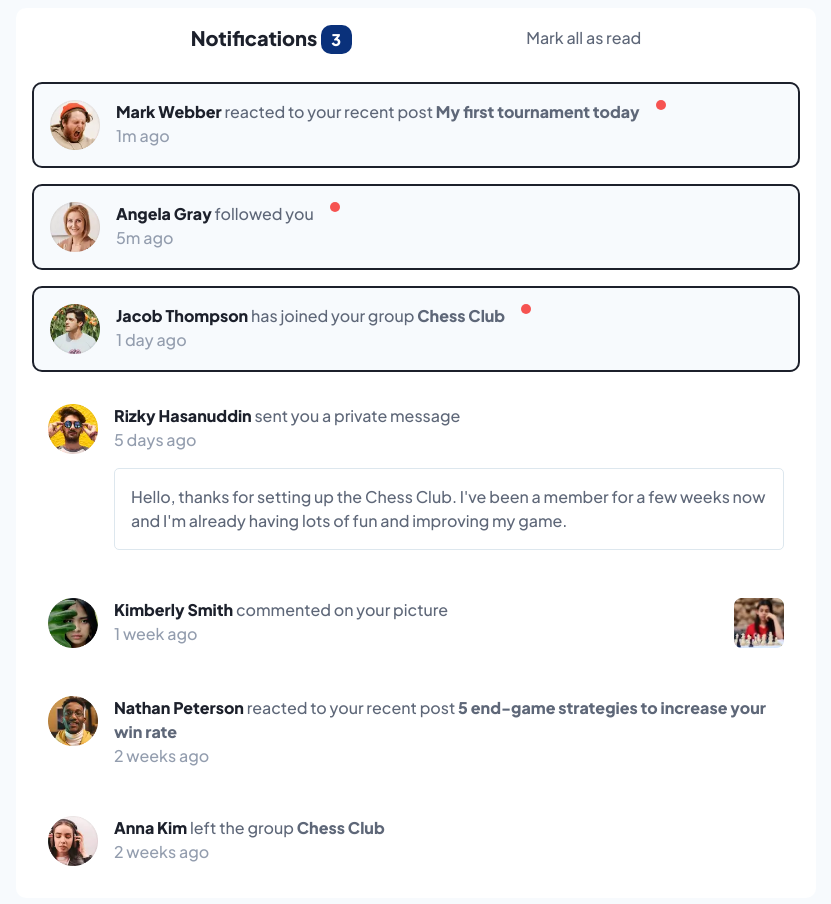
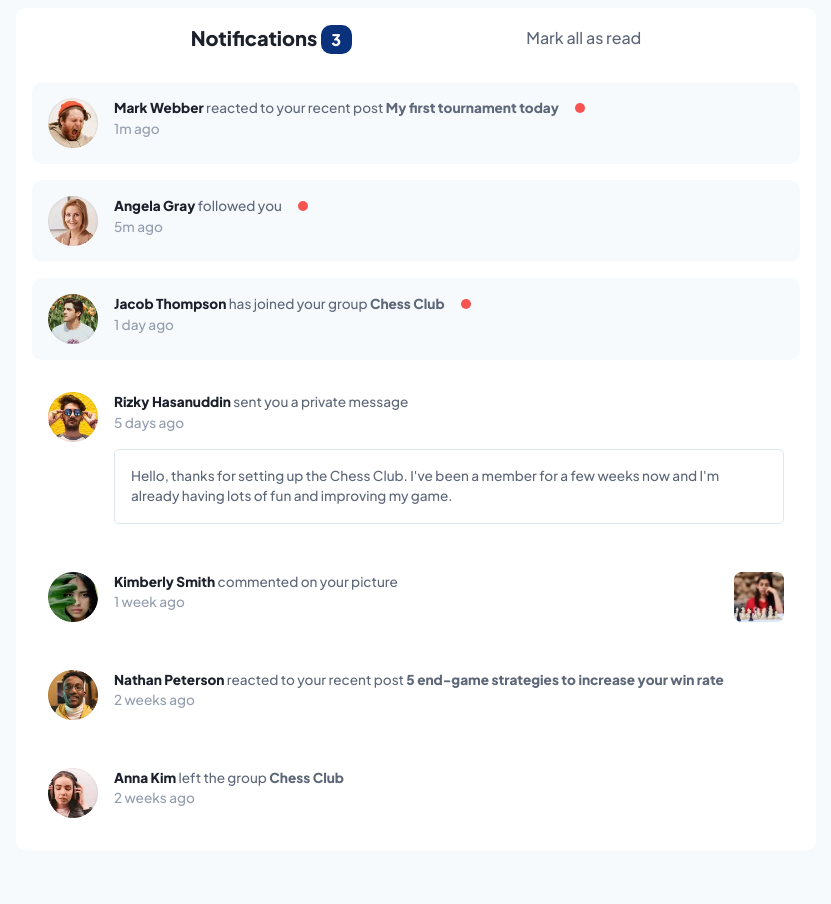
Before and after one commit to kelbri10/Frontend-Mentor-Notification-Page, a plain HTML site: page index.html in a window 1280 px wide. Shown: the whole page, without its empty margins (224-1055 px from the left). After the commit the page ends 858 px from the top, so only its background shows below. Drawn offline with Linux system fonts and the light colour scheme.

Commit message:
added red dot to signal new notification visually

```diff
--- a/index.html
+++ b/index.html
@@ -31,7 +31,7 @@
       <img src="/assets/images/avatar-mark-webber.webp" alt="mark webber profile picture">
 
       <div class="text__container">
-        <p><span class="post__author">Mark Webber</span> reacted to your recent post <a href="#" class="post__link">My first tournament today</a></p>
+        <p><span class="post__author">Mark Webber</span> reacted to your recent post <a href="#" class="post__link">My first tournament today</a><span class="dot"></span></p>
         <p class="post__time">1m ago</p>
       </div>
     </section>
@@ -40,7 +40,7 @@
       <img src="/assets/images/avatar-angela-gray.webp" alt="angela gray profile picture">
 
       <div class="text__container">
-        <p><span class="post__author">Angela Gray</span> followed you</p>
+        <p><span class="post__author">Angela Gray</span> followed you<span class="dot"></span></p>
         <p class="post__time">5m ago</p>
       </div>
     </section>
@@ -49,7 +49,7 @@
       <img src="/assets/images/avatar-jacob-thompson.webp" alt="jacob thompson profile picture">
       <div class="text__container">
 
-        <p><span class="post__author">Jacob Thompson</span> has joined your group <a href="#" class="post__group">Chess Club</a></p>
+        <p><span class="post__author">Jacob Thompson</span> has joined your group <a href="#" class="post__group">Chess Club</a><span class="dot"></span></p>
         <p class="post__time">1 day ago</p>
       </div>
     </section>
--- a/style.scss
+++ b/style.scss
@@ -75,19 +75,21 @@ section{
         gap: 1rem;
         margin: 1rem;
         padding: 1rem;
-        font-size: $font-size;
+        font-size: 0.85rem;
 
         &.newNotification{
             background-color: $veryLightGrayBlue;
             border-radius: 10px;
-            border: $veryDarkBlue 2px solid;
-            &::after{
-                content: '';
-                background-color: $red;
-                width: 10px;
-                height: 10px;
-                border-radius: 50%;
 
+            div p:first-child{
+                .dot{
+                    display: inline-block;
+                    background-color: $red;
+                    border-radius: 50%;
+                    width: 10px;
+                    height: 10px;
+                    margin-left: 1rem;
+                }
             }
 
         }
```
Also changed, not shown: style.css, 1 other file.
